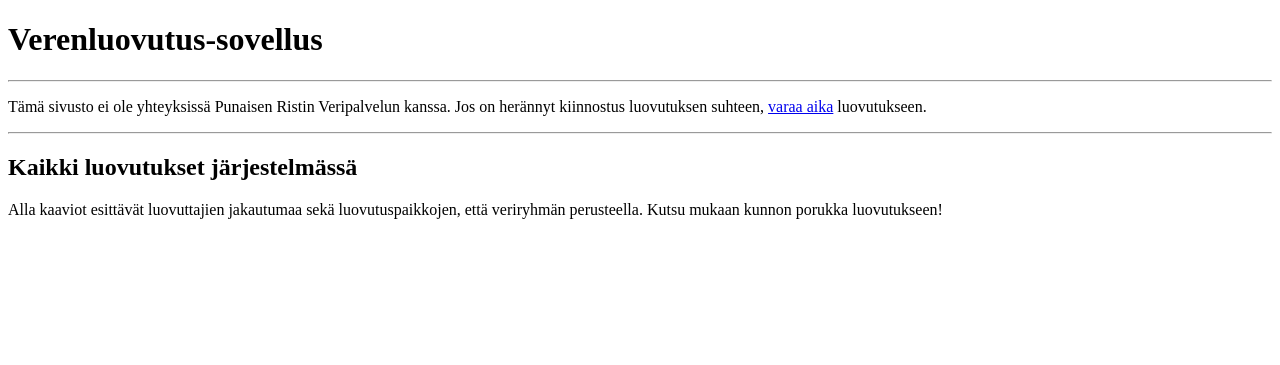
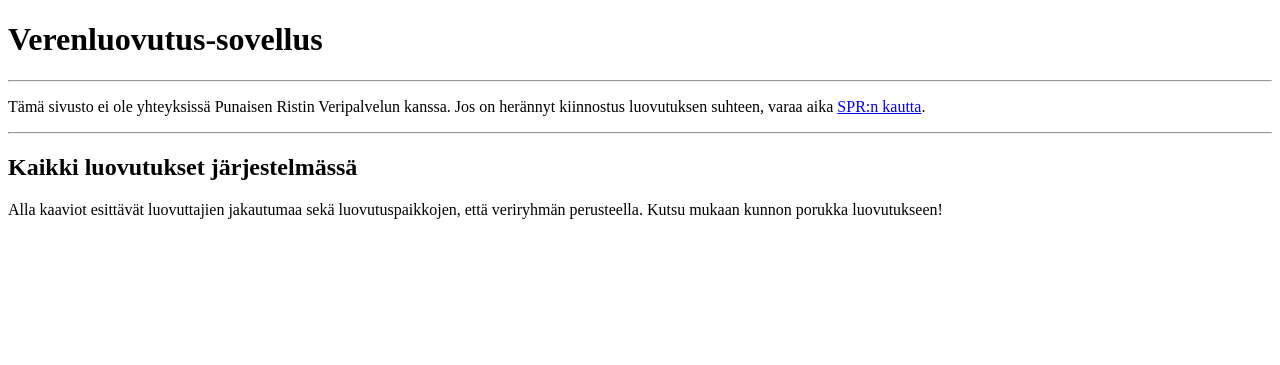
Before and after one commit to tomjtoth/veripalvelu, a Flask app: template templates/index.html in a window 1280 px wide. Shown: the part 55-420 px from the top of the page. Run offline with Flask 3, Linux system fonts and the light colour scheme; the template is opened without the code that fills it, so the values that code supplies are empty; parts of the project's set-up code (start-up, migrations or seed data) failed here and were passed over; some libraries are stand-ins or nearby versions.

Commit message:
better wording for link to Finnish Red Cross

```diff
--- a/templates/index.html
+++ b/templates/index.html
@@ -3,9 +3,8 @@
 {% block body %}
 <p>
     Tämä sivusto ei ole yhteyksissä Punaisen Ristin Veripalvelun kanssa.
-    Jos on herännyt kiinnostus luovutuksen suhteen,
-    <a href="https://www.veripalvelu.fi/ajanvaraus/">varaa aika</a>
-    luovutukseen.
+    Jos on herännyt kiinnostus luovutuksen suhteen, varaa aika
+    <a href="https://www.veripalvelu.fi/ajanvaraus/">SPR:n kautta</a>.
 </p>
 <hr>
 <script src="https://cdn.plot.ly/plotly-latest.min.js"></script>
```
